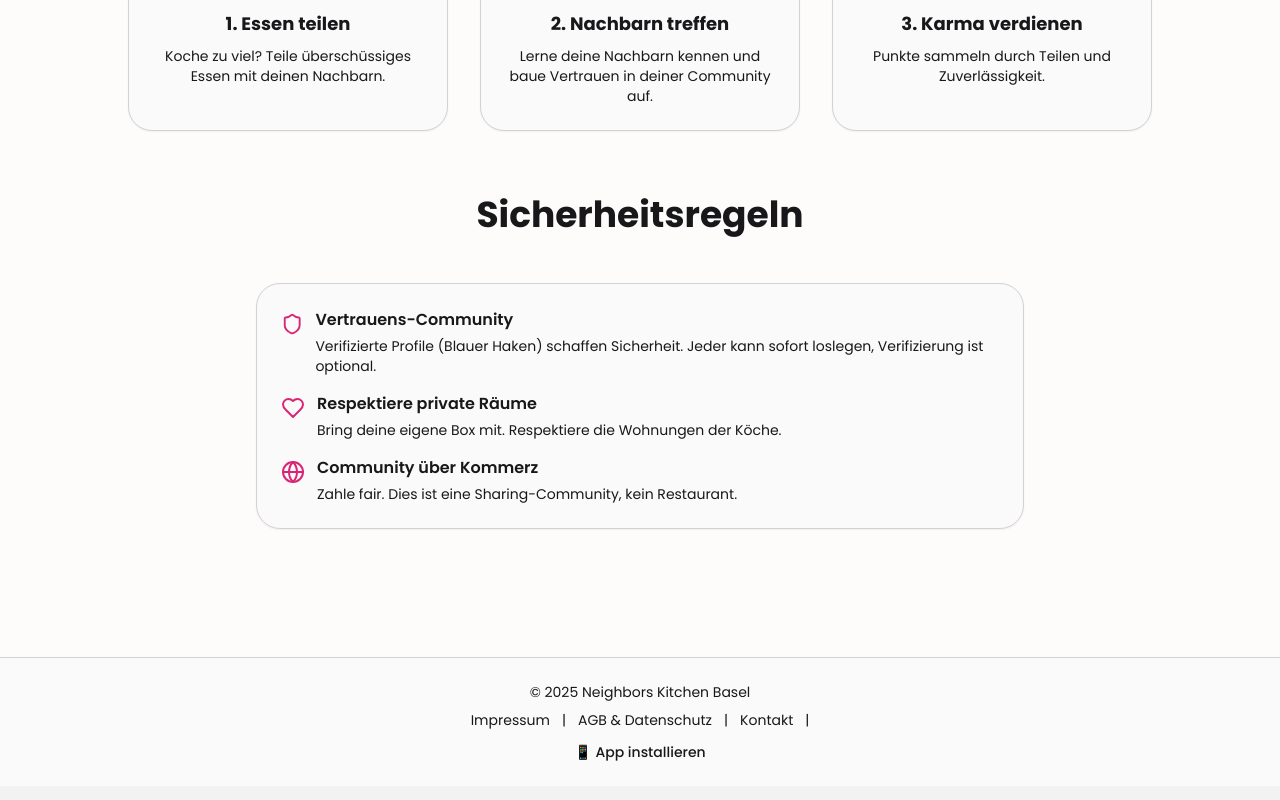
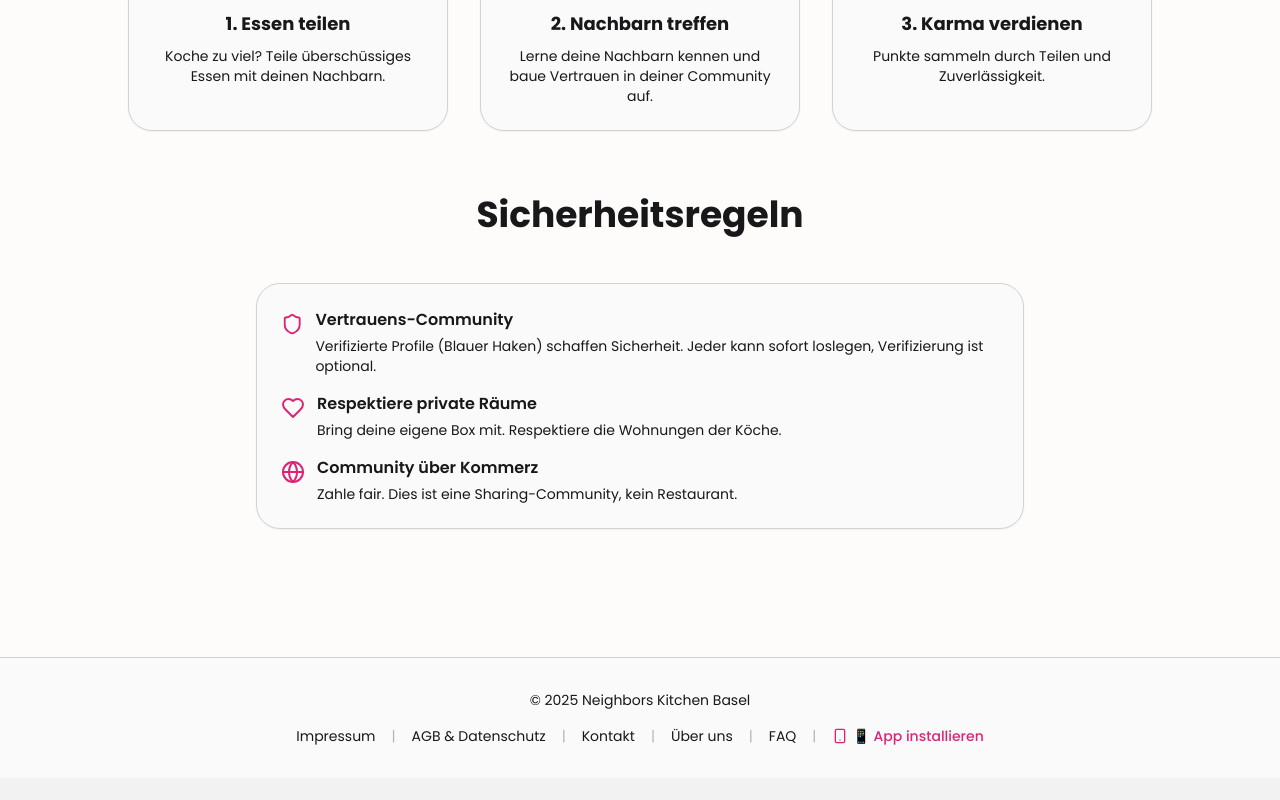
Before and after one commit to cakany1/neighbors-kitchen-app, a React (Vite) app: page / in a window 1280 px wide. Shown: the part 938-1738 px from the top of the page. Built offline with nearby package versions, Linux system fonts and the light colour scheme.

Commit message:
Code edited in Lovable Code Editor
Edited UI in Lovable

```diff
--- a/src/components/Footer.tsx
+++ b/src/components/Footer.tsx
@@ -1,43 +1,54 @@
-import { Link } from 'react-router-dom';
-import { useTranslation } from 'react-i18next';
+import { Link } from "react-router-dom";
+import { useTranslation } from "react-i18next";
+import { Smartphone } from "lucide-react";
 
 export const Footer = () => {
   const currentYear = new Date().getFullYear();
   const { t } = useTranslation();
 
   return (
-    <footer className="bg-card border-t border-border py-6 mt-auto">
-      <div className="max-w-lg mx-auto px-4 text-center">
-        <p className="text-sm text-muted-foreground mb-2">
-          © {currentYear} Neighbors Kitchen Basel
-        </p>
-        <div className="flex items-center justify-center gap-3 text-sm flex-wrap">
-          <Link
-            to="/impressum"
-            className="text-muted-foreground hover:text-foreground transition-colors"
-          >
-            {t('footer.imprint')}
+    <footer className="bg-card border-t border-border py-8 mt-auto">
+      <div className="container mx-auto px-4 text-center space-y-4">
+        <p className="text-sm text-muted-foreground">© {currentYear} Neighbors Kitchen Basel</p>
+
+        <div className="flex flex-wrap justify-center gap-4 text-sm">
+          {/* Impressum */}
+          <Link to="/impressum" className="text-muted-foreground hover:text-foreground transition-colors">
+            {t("footer.imprint")}
           </Link>
-          <span className="text-muted-foreground">|</span>
-          <Link
-            to="/agb"
-            className="text-muted-foreground hover:text-foreground transition-colors"
-          >
-            {t('footer.terms_privacy')}
+          <span className="text-muted-foreground/30">|</span>
+
+          {/* AGB */}
+          <Link to="/agb" className="text-muted-foreground hover:text-foreground transition-colors">
+            {t("footer.terms_privacy")}
           </Link>
-          <span className="text-muted-foreground">|</span>
-          <Link
-            to="/contact"
-            className="text-muted-foreground hover:text-foreground transition-colors"
-          >
-            {t('footer.contact')}
+          <span className="text-muted-foreground/30">|</span>
+
+          {/* Kontakt */}
+          <Link to="/contact" className="text-muted-foreground hover:text-foreground transition-colors">
+            {t("footer.contact")}
           </Link>
-          <span className="text-muted-foreground">|</span>
+          <span className="text-muted-foreground/30">|</span>
+
+          {/* NEU: Über uns */}
+          <Link to="/story" className="text-muted-foreground hover:text-foreground transition-colors">
+            {t("landing.about_us")}
+          </Link>
+          <span className="text-muted-foreground/30">|</span>
+
+          {/* NEU: FAQ */}
+          <Link to="/faq" className="text-muted-foreground hover:text-foreground transition-colors">
+            FAQ
+          </Link>
+          <span className="text-muted-foreground/30">|</span>
+
+          {/* Install App (Hervorgehoben) */}
           <Link
             to="/install"
-            className="text-muted-foreground hover:text-foreground transition-colors font-medium"
+            className="flex items-center gap-1 text-primary font-medium hover:text-primary/80 transition-colors"
           >
-            {t('footer.install_app')}
+            <Smartphone className="w-4 h-4" />
+            {t("footer.install_app")}
           </Link>
         </div>
       </div>
```
